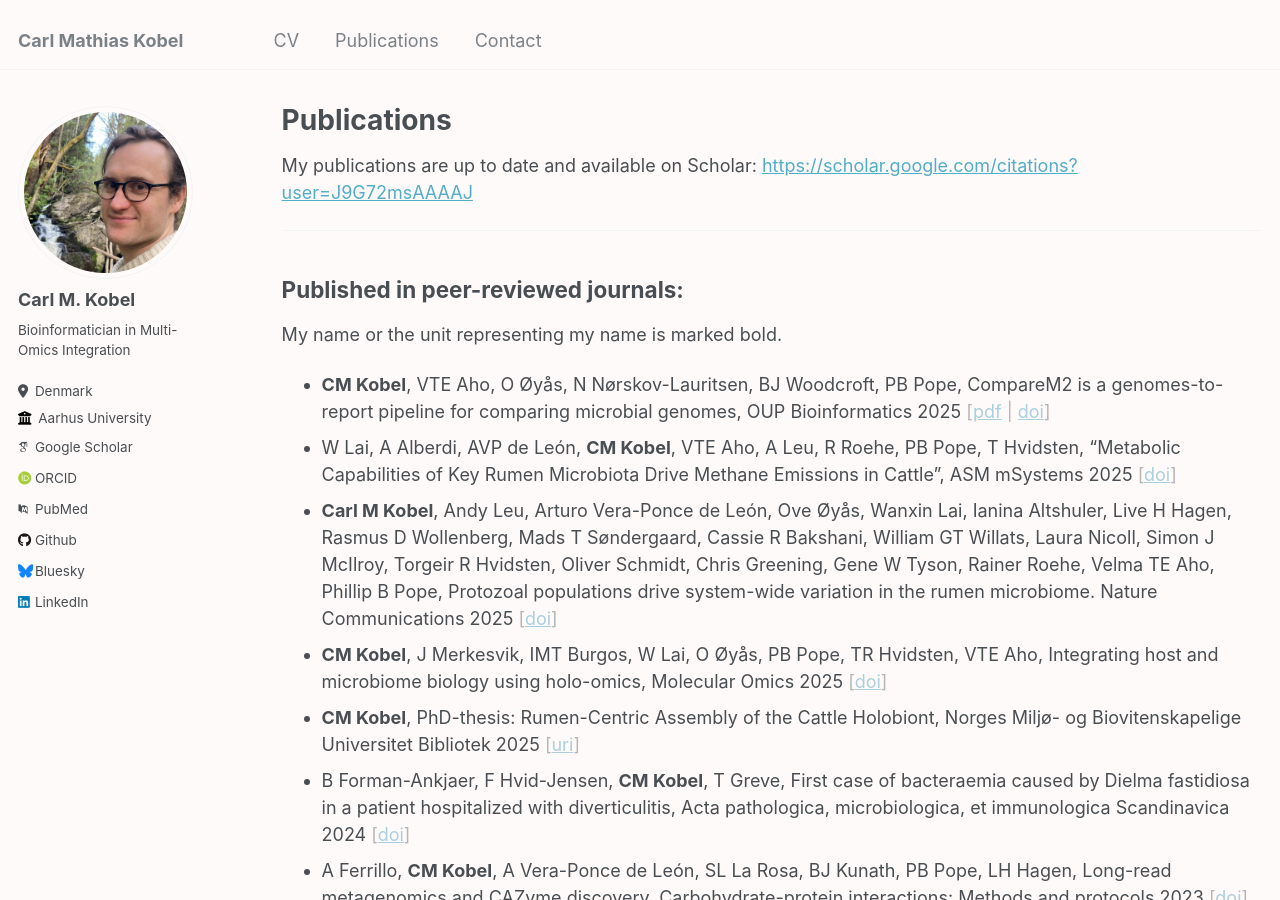
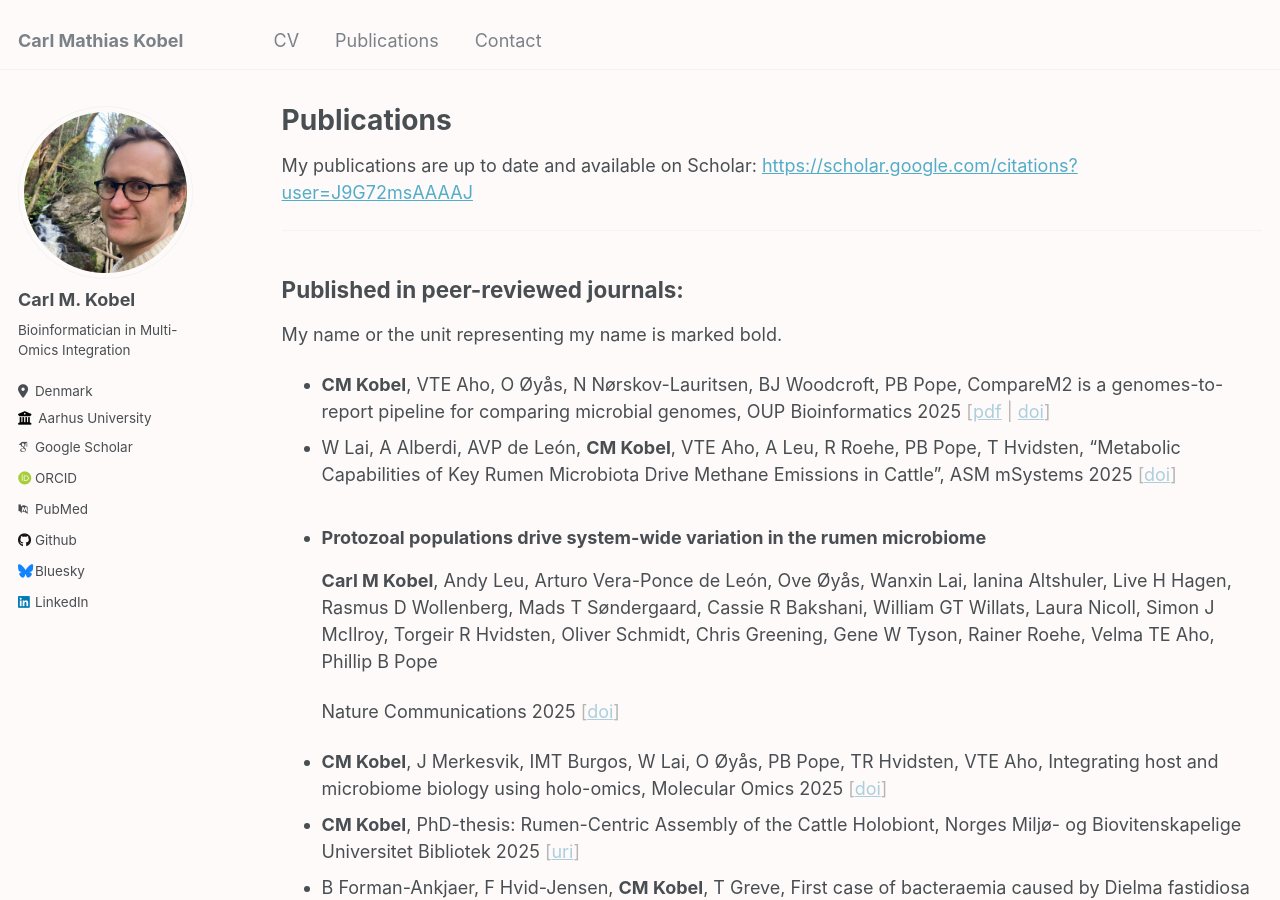
Before and after one commit to cmkobel/cmkobel.github.io, a Jekyll site: the page built from _pages/publications.md, in a window 1280 px wide and 900 px high. Built offline with Jekyll 4.4.1, drawn with Linux system fonts in a browser that asks for light colours; some web fonts are replaced.

Commit message:
Update publications.md

```diff
--- a/_pages/publications.md
+++ b/_pages/publications.md
@@ -24,7 +24,11 @@ My name or the unit representing my name is marked bold.
 
   - **CM Kobel**, VTE Aho, O Øyås, N Nørskov-Lauritsen, BJ Woodcroft, PB Pope, CompareM2 is a genomes-to-report pipeline for comparing microbial genomes, OUP Bioinformatics 2025  <span class="shaded">[[pdf](https://raw.githubusercontent.com/cmkobel/cmkobel.github.io/refs/heads/master/files/pubs/btaf517.pdf) \| [doi](https://doi.org/10.1093/bioinformatics/btaf517)]</span>
   - W Lai, A Alberdi, AVP de León, **CM Kobel**, VTE Aho, A Leu, R Roehe, PB Pope, T Hvidsten, "Metabolic Capabilities of Key Rumen Microbiota Drive Methane Emissions in Cattle", ASM mSystems 2025 <span class="shaded">[[doi](https://doi.org/10.1128/msystems.00601-25)]</span>
-  - **Carl M Kobel**, Andy Leu, Arturo Vera-Ponce de León, Ove Øyås, Wanxin Lai, Ianina Altshuler, Live H Hagen, Rasmus D Wollenberg, Mads T Søndergaard, Cassie R Bakshani, William GT Willats, Laura Nicoll, Simon J McIlroy, Torgeir R Hvidsten, Oliver Schmidt, Chris Greening, Gene W Tyson, Rainer Roehe, Velma TE Aho, Phillip B Pope, Protozoal populations drive system-wide variation in the rumen microbiome. Nature Communications 2025 <span class="shaded">[[doi](https://doi.org/10.1038/s41467-025-61302-2  )]</span>
+  - ### Protozoal populations drive system-wide variation in the rumen microbiome
+
+    **Carl M Kobel**, Andy Leu, Arturo Vera-Ponce de León, Ove Øyås, Wanxin Lai, Ianina Altshuler, Live H Hagen, Rasmus D Wollenberg, Mads T Søndergaard, Cassie R Bakshani, William GT Willats, Laura Nicoll, Simon J McIlroy, Torgeir R Hvidsten, Oliver Schmidt, Chris Greening, Gene W Tyson, Rainer Roehe, Velma TE Aho, Phillip B Pope
+
+    Nature Communications 2025 <span class="shaded">[[doi](https://doi.org/10.1038/s41467-025-61302-2  )]</span>
   - **CM Kobel**, J Merkesvik, IMT Burgos, W Lai, O Øyås, PB Pope, TR Hvidsten, VTE Aho, Integrating host and microbiome biology using holo-omics, Molecular Omics 2025 <span class="shaded">[[doi](https://doi.org/10.1039/D4MO00017J)]</span>
   - **CM Kobel**, PhD-thesis: Rumen-Centric Assembly of the Cattle Holobiont, Norges Miljø- og Biovitenskapelige Universitet Bibliotek 2025 <span class="shaded">[[uri](https://nmbu.brage.unit.no/nmbu-xmlui/handle/11250/3173724)]</span>
   - B Forman-Ankjaer, F Hvid-Jensen, **CM Kobel**, T Greve, First case of bacteraemia caused by Dielma fastidiosa in a patient hospitalized with diverticulitis, Acta pathologica, microbiologica, et immunologica Scandinavica 2024 <span class="shaded">[[doi](https://doi.org/10.1111/apm.13367)]</span>
```
